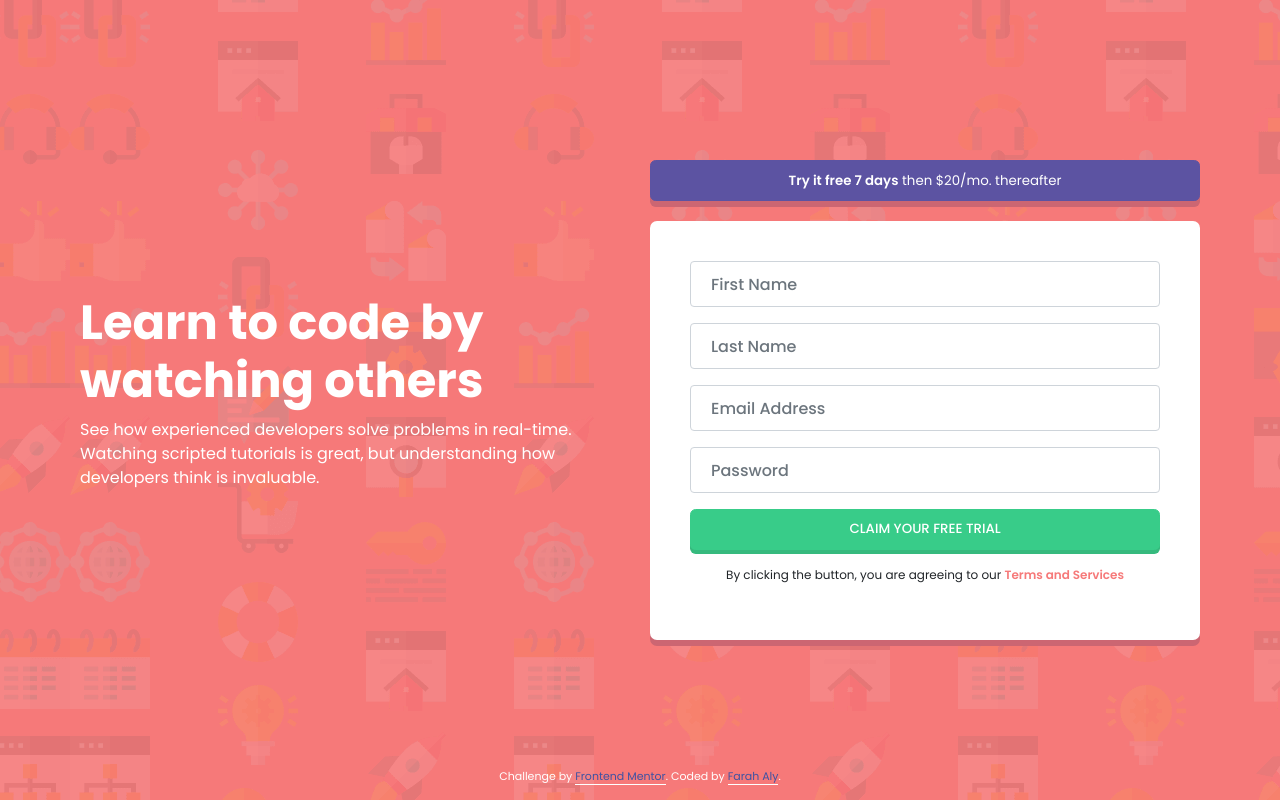
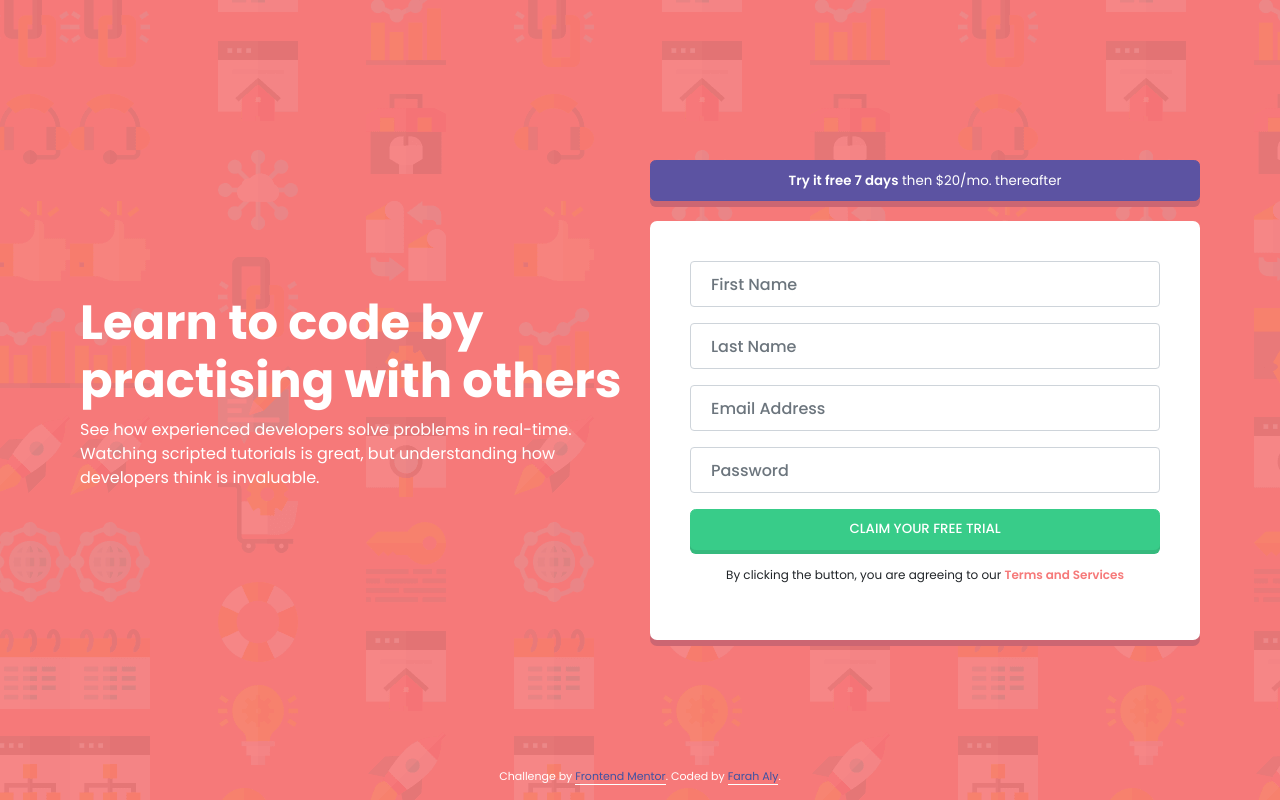
Before and after one commit to byarustev/demo-site-for-github-pages, a plain HTML site: page index.html in a window 1280 px wide. Drawn offline with nearby package versions, Linux system fonts and the light colour scheme.

Commit message:
update index file
change our title

```diff
--- a/index.html
+++ b/index.html
@@ -40,8 +40,12 @@
     <div class="row">
       <div class="center col-6 first-div">
 
+        <!-- <h1 class="main-title">
+          Learn to code by watching others
+        </h1> -->
+
         <h1 class="main-title">
-          Learn to code by watching others
+          Learn to code by practising with others
         </h1>
 
         <p>
```
